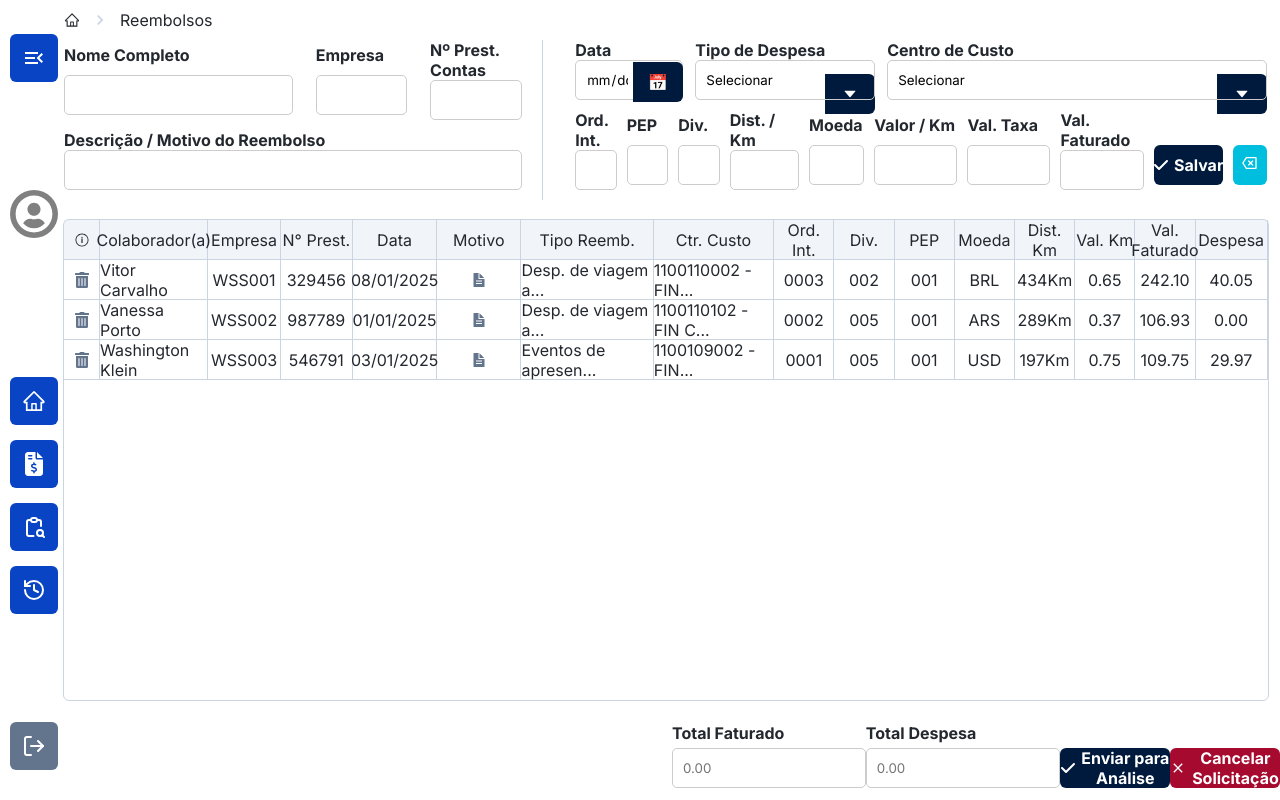
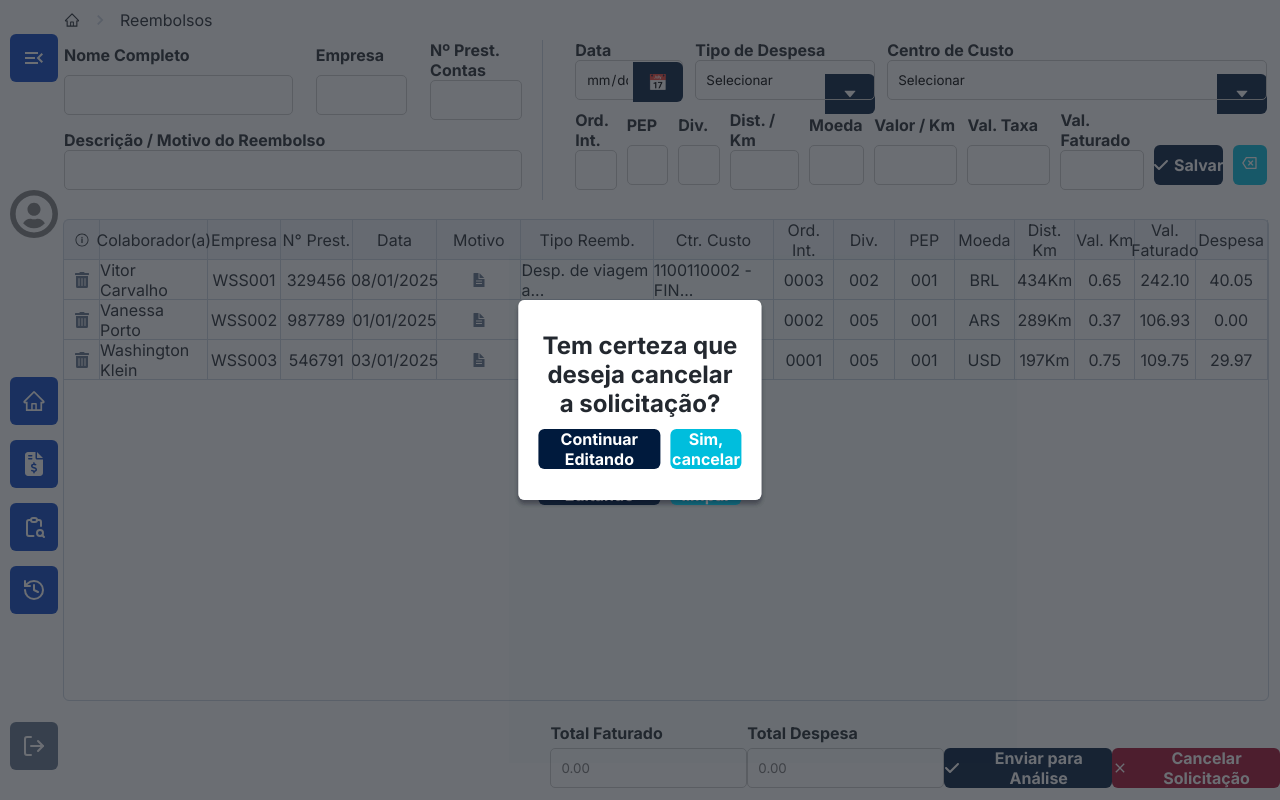
Before and after one commit to lucasgomesdacruz/sispar, a React (Vite) app: page /reembolso in a window 1280 px wide. Both pictures are taken after a click on the button 1250 px from the left and 165 px from the top of the page. Built offline with nearby package versions, Linux system fonts and the light colour scheme.

Commit message:
:sparkles: feat: adiciona modal e emojs em outras paginas

```diff
--- a/src/components/button/Button.jsx
+++ b/src/components/button/Button.jsx
@@ -1,7 +1,7 @@
 
-function Button({ icon, text, className = "", type = "" }) {
+function Button({ onClick, icon, text, className = "", type = "" }) {
     return (
-        <button type={type} className={className}>
+        <button onClick={onClick} type={type} className={className}>
             <span>{icon}</span> {text}
         </button>
     );
--- a/src/components/navbar/Navbar.module.scss
+++ b/src/components/navbar/Navbar.module.scss
@@ -27,7 +27,7 @@
     position: absolute;
     top: 0;
     left: 0;
-    z-index: 1000;
+    z-index: 1;
 
     /* Botão de abrir/fechar menu */
     .menuToggle {
--- a/src/pages/analises/Analises.jsx
+++ b/src/pages/analises/Analises.jsx
@@ -2,7 +2,7 @@
 function Analises() {
     return (
         <main>
-            <img src="https://raw.githubusercontent.com/Tarikul-Islam-Anik/Animated-Fluent-Emojis/master/Emojis/Smilies/Pleading%20Face.png" alt="Pleading Face" width="25" height="25" />
+            <img src="https://raw.githubusercontent.com/Tarikul-Islam-Anik/Animated-Fluent-Emojis/master/Emojis/People%20with%20professions/Construction%20Worker%20Light%20Skin%20Tone.png" alt="Construction Worker Light Skin Tone" width="25" height="25" />
         </main>
     )
 }
--- a/src/pages/historico/Historico.jsx
+++ b/src/pages/historico/Historico.jsx
@@ -3,7 +3,8 @@
 function Historico() {
     return (
         <main>
-            <img src="https://raw.githubusercontent.com/Tarikul-Islam-Anik/Animated-Fluent-Emojis/master/Emojis/Smilies/Pleading%20Face.png" alt="Pleading Face" width="25" height="25" />
+            <img src="https://raw.githubusercontent.com/Tarikul-Islam-Anik/Animated-Fluent-Emojis/master/Emojis/People%20with%20professions/Construction%20Worker%20Light%20Skin%20Tone.png" alt="Construction Worker Light Skin Tone" width="25" height="25" />
+            <img src="https://raw.githubusercontent.com/Tarikul-Islam-Anik/Animated-Fluent-Emojis/master/Emojis/Travel%20and%20places/Construction.png" alt="Construction" width="25" height="25" />
         </main>
     )
 }
--- a/src/pages/reembolso/Reembolso.jsx
+++ b/src/pages/reembolso/Reembolso.jsx
@@ -4,10 +4,9 @@ import { IoDocumentTextSharp } from "react-icons/io5";
 import { FaTrashAlt } from "react-icons/fa";
 import { IoIosInformationCircleOutline } from "react-icons/io";
 import { RiDeleteBack2Line } from 'react-icons/ri'
-import { GrAdd } from 'react-icons/gr'
+
 import { AiOutlineCaretDown } from 'react-icons/ai'
 
-import { CgCalendarDates } from 'react-icons/cg'
 import { FaCheck } from "react-icons/fa6";
 import { IoMdClose } from "react-icons/io";
 
@@ -15,8 +14,19 @@ import { IoMdClose } from "react-icons/io";
 
 import Input from "../../components/Input/Input.jsx"
 import Button from "../../components/button/Button.jsx";
+import { useState } from "react";
 
 function Reembolso() {
+    const [ isOpen, setIsOpen ] = useState(false)
+
+    function handleCancel() {
+        setIsOpen(true)
+    }
+
+    function handleClose() {
+        setIsOpen(false)
+    }
+
     return (
 
         <div className={styles.reembolso}>
@@ -87,9 +97,9 @@ function Reembolso() {
                             <Input type="text" label="Val. Faturado" id="val"/>
 
 
-                            <Button icon={<FaCheck />}text="Salvar" type="button" className={styles.save}/>
+                            <Button icon={<FaCheck />} text="Salvar" type="button" className={styles.save}/>
 
-                            <Button icon={<RiDeleteBack2Line />} type="button" className={styles.delete}/>
+                            <Button onClick={handleCancel} icon={<RiDeleteBack2Line />} type="button" className={styles.delete}/>
 
 
 
@@ -121,7 +131,7 @@ function Reembolso() {
                         </thead>
                         <tbody className={styles.containerTbody}>
                             <tr className={styles.containerTr}>
-                                <td><FaTrashAlt /></td>
+                                <td onClick={handleCancel}><FaTrashAlt /></td>
                                 <td>Vitor Carvalho</td>
                                 <td>WSS001</td>
                                 <td>329456</td>
@@ -139,7 +149,7 @@ function Reembolso() {
                                 <td>40.05</td>
                             </tr>
                             <tr className={styles.containerTr}>
-                                <td><FaTrashAlt /></td>
+                                <td onClick={handleCancel}><FaTrashAlt /></td>
                                 <td>Vanessa Porto</td>
                                 <td>WSS002</td>
                                 <td>987789</td>
@@ -157,7 +167,7 @@ function Reembolso() {
                                 <td>0.00</td>
                             </tr>
                             <tr className={styles.containerTr}>
-                                <td><FaTrashAlt /></td>
+                                <td onClick={handleCancel}><FaTrashAlt /></td>
                                 <td>Washington Klein</td>
                                 <td>WSS003</td>
                                 <td>546791</td>
@@ -184,14 +194,64 @@ function Reembolso() {
                             <Input type="text" label="Total Despesa" id="despesa" placeholder="0.00"/>
 
 
-                            <Button icon={<FaCheck />}text="Enviar para Análise" type="button" className={styles.send}/>
-                            <Button icon={<IoMdClose />} type="button" text="Cancelar Solicitação" className={styles.cancel}/>
+                            <Button icon={<FaCheck />} text="Enviar para Análise" type="button" className={styles.send}/>
+                            <Button onClick={handleCancel} icon={<IoMdClose />} type="button" text="Cancelar Solicitação" className={styles.cancel}/>
 
                     </div>
+
+
 
                 </section>
 
             </main>
+            {isOpen && (
+                <section className={styles.modalBackround}>
+                    <div className={styles.modalCancel}>
+                        <h3>Deseja realmente limpar os campos preenchidos acima?</h3>
+                        <div>
+                            <button className={styles.edit} type="button">
+                                Continuar Editando
+                            </button>
+                            <button className={styles.clean} type="button" onClick={handleClose}>
+                                Sim, limpar
+                            </button>
+                        </div>
+                    </div>
+                </section>
+            )}
+
+            {isOpen && (
+                <section className={styles.modalBackround}>
+                    <div className={styles.modalCancel}>
+                        <h3>Deseja realmente excluir os dados dessa linha?</h3>
+                        <div>
+                            <button className={styles.edit} type="button">
+                                Continuar Editando
+                            </button>
+                            <button className={styles.clean} type="button" onClick={handleClose}>
+                                Sim, excluir
+                            </button>
+                        </div>
+                    </div>
+                </section>
+            )}
+
+            {isOpen && (
+                <section className={styles.modalBackround}>
+                    <div className={styles.modalCancel}>
+                        <h3>Tem certeza que deseja cancelar a solicitação?</h3>
+                        <div>
+                            <button className={styles.edit} type="button">
+                                Continuar Editando
+                            </button>
+                            <button className={styles.clean} type="button" onClick={handleClose}>
+                                Sim, cancelar
+                            </button>
+                        </div>
+                    </div>
+                </section>
+            )}
+
 
         </div>
 
--- a/src/pages/reembolso/Reembolso.module.scss
+++ b/src/pages/reembolso/Reembolso.module.scss
@@ -322,7 +322,7 @@
 
 
             .containerGroups {
-                width: 50%;
+                width: 60%;
 
                 // outline: 1px solid red;
                 height: 100%;
@@ -344,7 +344,7 @@
                 position: relative;
                 top: 8px;
                 background-color: #001A3D;
-                width: 20%;
+                width: 25%;
                 height: 5vh;
                 border: none;
                 border-radius: 6px;
@@ -369,7 +369,7 @@
                 position: relative;
                 top: 8px;
                 background-color: #A60B2F;
-                width: 20%;
+                width: 25%;
                 height: 5vh;
                 border: none;
                 border-radius: 6px;
@@ -394,3 +394,75 @@
     }
 
 }
+
+.modalBackround {
+    display: flex;
+    background-color: #23282f4f;
+    height: 100vh;
+    width: 100vw;
+    position: fixed;
+    top: 50%;
+    left: 50%;
+    transform: translate(-50%, -50%);
+    z-index: 10;
+
+
+    .modalCancel {
+        display: flex;
+        justify-content: space-evenly;
+        align-items: center;
+        flex-direction: column;
+        // outline: 1px solid rebeccapurple;
+        position: fixed;
+        top: 50%;
+        left: 50%;
+        transform: translate(-50%, -50%);
+        width: 19vw;
+        height: 25vh;
+        box-shadow: 0 4px 4px 0 #0A0F1E29;
+        background-color: #FFFFFF;
+        padding: 20px;
+        border-radius: 6px;
+
+
+        h3 {
+            font-size: 24px;
+            font-weight: 700;
+            color: #23282F;
+            text-align: center;
+        }
+
+        div {
+            display: flex;
+            justify-content: space-between;
+            width: 100%;
+
+
+            .edit {
+                background-color: #001A3D;
+                width: 60%;
+                height: 5vh;
+                border: none;
+                border-radius: 6px;
+                color: white;
+                cursor: pointer;
+                font-weight: 700;
+                font-size: 16px;
+            }
+
+            .clean {
+                background-color: #00BEDD;
+                width: 35%;
+                height: 5vh;
+                border: none;
+                border-radius: 6px;
+                color: white;
+                cursor: pointer;
+                font-weight: 700;
+                font-size: 16px;
+            }
+        }
+
+        // background-color: #A60B2F;
+    }
+}
```
